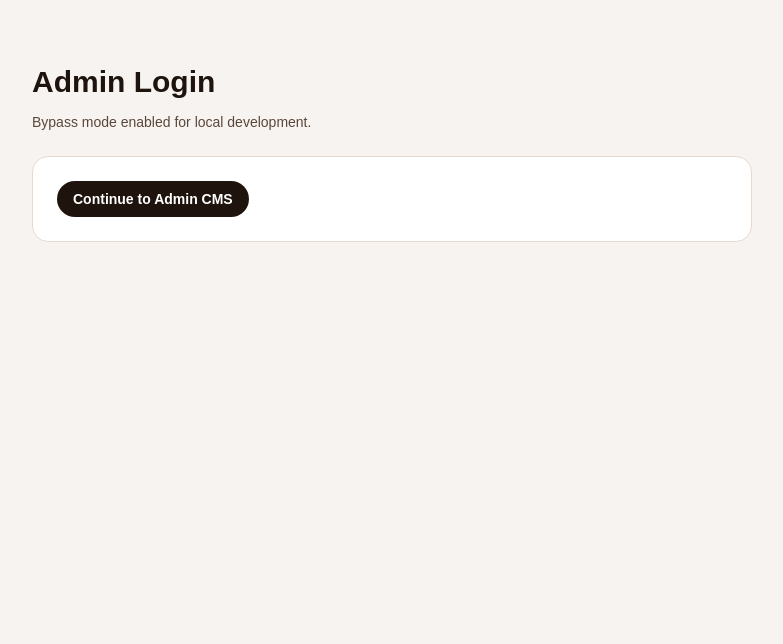
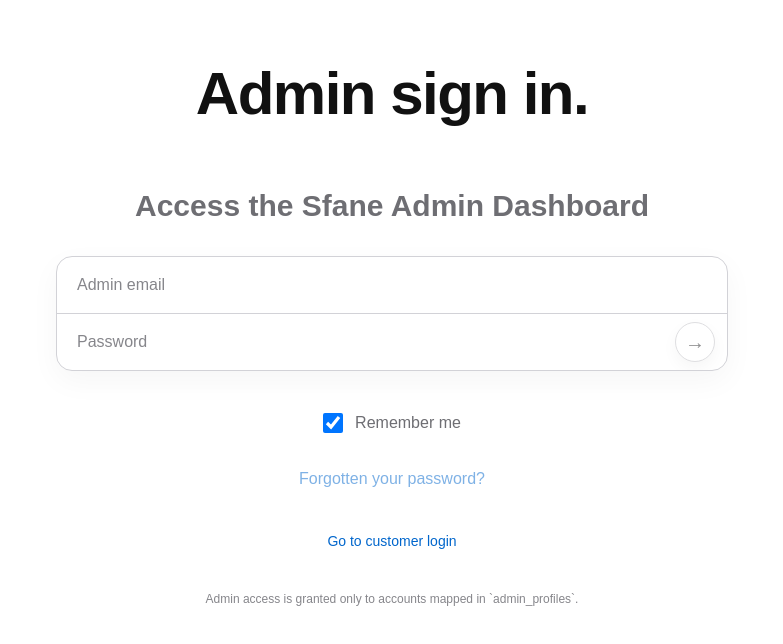
Before and after one commit to manavkapur/sfane, a Next.js app: page /admin/login in a window 1280 px wide. Shown: the top 644 px of the page, without its empty margins (248-1031 px from the left). Built offline with nearby package versions, Linux system fonts and the light colour scheme; no server answers.

Commit message:
admin login working

```diff
--- a/src/app/admin/cms/page.tsx
+++ b/src/app/admin/cms/page.tsx
@@ -153,14 +153,13 @@
 export default function AdminCmsPage() {
   const router = useRouter();
   const supabase = useMemo(() => getSupabaseBrowserClient(), []);
-  const adminBypass = process.env.NODE_ENV !== "production" || process.env.NEXT_PUBLIC_ADMIN_BYPASS === "true";
 
   const [orders, setOrders] = useState<AdminOrder[]>(initialOrders);
   const [products, setProducts] = useState<AdminProduct[]>(initialProducts);
   const [offers, setOffers] = useState<AdminOffer[]>(initialOffers);
   const [coupons, setCoupons] = useState<AdminCoupon[]>(initialCoupons);
 
-  const [sessionReady, setSessionReady] = useState(adminBypass || !supabase);
+  const [sessionReady, setSessionReady] = useState(!supabase);
   const [message, setMessage] = useState<string | null>(null);
 
   const [orderFilter, setOrderFilter] = useState<"ALL" | OrderStatus>("ALL");
@@ -195,16 +194,22 @@
   });
 
   useEffect(() => {
-    if (adminBypass || !supabase) return;
+    if (!supabase) return;
 
-    supabase.auth.getSession().then(({ data }) => {
+    supabase.auth.getSession().then(async ({ data }) => {
       if (!data.session) {
+        router.replace("/admin/login");
+        return;
+      }
+      const { error } = await supabase.functions.invoke("admin-products", { method: "GET" });
+      if (error) {
+        await supabase.auth.signOut();
         router.replace("/admin/login");
         return;
       }
       setSessionReady(true);
     });
-  }, [adminBypass, supabase, router]);
+  }, [supabase, router]);
 
   const visibleOrders = orders.filter((order) => {
     const statusMatch = orderFilter === "ALL" || order.status === orderFilter;
@@ -363,10 +368,9 @@
             </Link>
             <button
               onClick={signOut}
-              disabled={adminBypass}
               className="rounded-full bg-[#1f140d] px-4 py-2 text-sm font-semibold text-white"
             >
-              {adminBypass ? "Bypass active" : "Sign out"}
+              Sign out
             </button>
           </div>
         </header>
--- a/src/app/admin/login/page.tsx
+++ b/src/app/admin/login/page.tsx
@@ -1,102 +1,213 @@
 "use client";
 
-import { useMemo, useState } from "react";
+import Link from "next/link";
+import { useEffect, useMemo, useState } from "react";
 import { useRouter } from "next/navigation";
 import { getSupabaseBrowserClient } from "@/lib/supabase-browser";
 
-async function hasAdminAccess() {
-  const supabase = getSupabaseBrowserClient();
-  if (!supabase) return { ok: false, message: "Missing Supabase env vars." };
+async function verifyAdminAccess(accessToken?: string) {
+  const url = process.env.NEXT_PUBLIC_SUPABASE_URL;
+  const anonKey = process.env.NEXT_PUBLIC_SUPABASE_ANON_KEY;
 
-  const { data: sessionData } = await supabase.auth.getSession();
-  if (!sessionData.session) return { ok: false, message: "Not signed in." };
+  if (!url || !anonKey) return { ok: false, message: "Missing Supabase env vars." };
+  if (!accessToken) return { ok: false, message: "Missing session access token." };
 
-  const { data: fnData, error } = await supabase.functions.invoke("admin-products", { method: "GET" });
-  if (error) return { ok: false, message: error.message };
+  try {
+    const response = await fetch(`${url}/functions/v1/admin-products`, {
+      method: "GET",
+      headers: {
+        Authorization: `Bearer ${accessToken}`,
+        apikey: anonKey,
+      },
+    });
 
-  return { ok: true, message: `Loaded ${fnData?.products?.length ?? 0} products` };
+    if (!response.ok) {
+      let details = "Unknown server error";
+      try {
+        const body = await response.clone().json();
+        details = typeof body?.error === "string" ? body.error : JSON.stringify(body);
+      } catch {
+        details = await response.clone().text();
+      }
+
+      return {
+        ok: false,
+        message: `Admin check failed (${response.status}): ${details}`,
+      };
+    }
+
+    return { ok: true };
+  } catch (error) {
+    const message = error instanceof Error ? error.message : String(error);
+    return { ok: false, message: `Admin check request failed: ${message}` };
+  }
 }
 
 export default function AdminLoginPage() {
   const supabase = useMemo(() => getSupabaseBrowserClient(), []);
   const router = useRouter();
-  const adminBypass = process.env.NODE_ENV !== "production" || process.env.NEXT_PUBLIC_ADMIN_BYPASS === "true";
 
   const [email, setEmail] = useState("");
+  const [password, setPassword] = useState("");
+  const [rememberMe, setRememberMe] = useState(true);
   const [message, setMessage] = useState<string | null>(null);
   const [loading, setLoading] = useState(false);
 
-  if (adminBypass) {
+  useEffect(() => {
+    if (!supabase) return;
+
+    supabase.auth.getSession().then(async ({ data }) => {
+      if (!data.session) return;
+
+      const access = await verifyAdminAccess(data.session.access_token);
+      if (access.ok) {
+        router.replace("/admin/cms");
+      }
+    });
+  }, [supabase, router]);
+
+  const signInAdmin = async () => {
+    if (!supabase || !email.trim() || !password.trim()) return;
+
+    setLoading(true);
+    setMessage(null);
+
+    const { data: signInData, error: signInError } = await supabase.auth.signInWithPassword({
+      email: email.trim(),
+      password: password.trim(),
+    });
+
+    if (signInError) {
+      setMessage(signInError.message);
+      setLoading(false);
+      return;
+    }
+
+    const freshToken =
+      signInData.session?.access_token ||
+      (await supabase.auth.getSession()).data.session?.access_token;
+
+    const access = await verifyAdminAccess(freshToken);
+
+    if (!access.ok) {
+      await supabase.auth.signOut();
+      setMessage(access.message);
+      setLoading(false);
+      return;
+    }
+
+    router.replace("/admin/cms");
+  };
+
+  const helpAction = async () => {
+    if (!supabase || !email.trim()) return;
+
+    setLoading(true);
+    setMessage(null);
+
+    const { error } = await supabase.auth.resetPasswordForEmail(email.trim(), {
+      redirectTo: `${window.location.origin}/reset-password`,
+    });
+
+    if (error) {
+      setMessage(error.message);
+      setLoading(false);
+      return;
+    }
+
+    setMessage("Password reset link sent to your email.");
+    setLoading(false);
+  };
+
+  if (!supabase) {
     return (
-      <main className="mx-auto max-w-3xl px-6 py-16">
-        <h1 className="text-3xl font-semibold text-[#1f140d]">Admin Login</h1>
-        <p className="mt-3 text-sm text-[#5b4739]">Bypass mode enabled for local development.</p>
-        <div className="mt-6 rounded-2xl border border-[#e8d9cf] bg-white p-6">
-          <button
-            onClick={() => router.push("/admin/cms")}
-            className="rounded-full bg-[#1f140d] px-4 py-2 text-sm font-semibold text-white"
-          >
-            Continue to Admin CMS
-          </button>
+      <main className="min-h-screen bg-white text-[#111111]">
+        <div className="mx-auto max-w-3xl px-6 py-16">
+          <p className="rounded-2xl border border-dashed border-[#d2d2d7] bg-white p-6 text-sm text-[#6e6e73]">
+            Missing Supabase env vars. Set `NEXT_PUBLIC_SUPABASE_URL` and `NEXT_PUBLIC_SUPABASE_ANON_KEY`.
+          </p>
         </div>
       </main>
     );
   }
 
-  const sendLink = async () => {
-    if (!supabase || !email) return;
-    setLoading(true);
-    const { error } = await supabase.auth.signInWithOtp({
-      email,
-      options: { emailRedirectTo: `${window.location.origin}/admin/login` },
-    });
-    setMessage(error ? error.message : "Check your email for admin sign-in link.");
-    setLoading(false);
-  };
+  return (
+    <main className="min-h-screen bg-white text-[#111111]">
+      <div className="mx-auto max-w-4xl px-6 pb-24 pt-16">
+        <h1 className="text-center text-5xl font-semibold tracking-tight md:text-6xl">Admin sign in.</h1>
 
-  const verifyAdmin = async () => {
-    setLoading(true);
-    const result = await hasAdminAccess();
-    if (result.ok) {
-      router.replace("/admin/cms");
-      return;
-    }
-    setMessage(result.message);
-    setLoading(false);
-  };
+        <h2 className="mt-16 text-center text-2xl font-semibold text-[#6e6e73] md:text-3xl">
+          Access the Sfane Admin Dashboard
+        </h2>
 
-  return (
-    <main className="mx-auto max-w-3xl px-6 py-16">
-      <h1 className="text-3xl font-semibold text-[#1f140d]">Admin Login</h1>
-      <p className="mt-3 text-sm text-[#5b4739]">Sign in and validate admin role.</p>
-
-      <div className="mt-6 rounded-2xl border border-[#e8d9cf] bg-white p-6">
+        <div className="mx-auto mt-8 w-full max-w-2xl">
+          <div className="overflow-hidden rounded-2xl border border-[#d2d2d7] bg-white shadow-[0_10px_30px_rgba(0,0,0,0.04)]">
+            <div className="relative">
               <input
                 type="email"
                 value={email}
                 onChange={(event) => setEmail(event.target.value)}
-          placeholder="admin@example.com"
-          className="w-full rounded-full border border-[#d8c2b1] px-4 py-2 text-sm"
+                placeholder="Admin email"
+                className="w-full px-5 py-4 text-base placeholder:text-[#86868b] outline-none"
+              />
+            </div>
+
+            <div className="h-px bg-[#d2d2d7]" />
+
+            <div className="relative">
+              <input
+                type="password"
+                value={password}
+                onChange={(event) => setPassword(event.target.value)}
+                placeholder="Password"
+                className="w-full px-5 py-4 pr-16 text-base placeholder:text-[#86868b] outline-none disabled:bg-[#fafafa] disabled:text-[#86868b]"
               />
 
-        <div className="mt-4 flex flex-wrap gap-3">
               <button
-            onClick={sendLink}
-            disabled={loading}
-            className="rounded-full bg-[#1f140d] px-4 py-2 text-sm font-semibold text-white disabled:opacity-60"
+                type="button"
+                aria-label="Sign in as admin"
+                onClick={signInAdmin}
+                disabled={loading || !email.trim() || !password.trim()}
+                className="absolute right-3 top-1/2 grid h-10 w-10 -translate-y-1/2 place-items-center rounded-full border border-[#bdbdc2] bg-white text-[#1d1d1f] shadow-[0_6px_16px_rgba(0,0,0,0.08)] transition hover:bg-[#f5f5f7] disabled:opacity-50"
               >
-            Send magic link
+                <span className="text-xl leading-none">→</span>
               </button>
+            </div>
+          </div>
+
+          <label className="mt-10 flex items-center justify-center gap-3 text-base text-[#6e6e73]">
+            <input
+              type="checkbox"
+              checked={rememberMe}
+              onChange={(e) => setRememberMe(e.target.checked)}
+              className="h-5 w-5 rounded border-[#bdbdc2]"
+            />
+            Remember me
+          </label>
+
+          <div className="mt-8 text-center">
             <button
-            onClick={verifyAdmin}
-            disabled={loading}
-            className="rounded-full border border-[#d8c2b1] px-4 py-2 text-sm font-semibold text-[#6a4b36] disabled:opacity-60"
+              type="button"
+              onClick={helpAction}
+              disabled={loading || !email.trim()}
+              className="text-base font-medium text-[#0066cc] hover:underline disabled:opacity-50"
             >
-            Verify admin access
+              Forgotten your password?
             </button>
           </div>
 
-        {message ? <p className="mt-3 text-sm text-[#6a4b36]">{message}</p> : null}
+          <div className="mt-10 text-center text-sm text-[#6e6e73]">
+            <Link href="/login?redirect=/admin/login" className="text-[#0066cc] hover:underline">
+              Go to customer login
+            </Link>
+          </div>
+
+          {message ? <p className="mt-6 text-center text-sm text-[#6e6e73]">{message}</p> : null}
+
+          <p className="mt-10 text-center text-xs text-[#86868b]">
+            Admin access is granted only to accounts mapped in `admin_profiles`.
+          </p>
+        </div>
       </div>
     </main>
   );
--- a/src/app/admin/products/page.tsx
+++ b/src/app/admin/products/page.tsx
@@ -17,10 +17,9 @@
 export default function AdminProductsPage() {
   const supabase = useMemo(() => getSupabaseBrowserClient(), []);
   const router = useRouter();
-  const adminBypass = process.env.NODE_ENV !== "production" || process.env.NEXT_PUBLIC_ADMIN_BYPASS === "true";
 
   const [products, setProducts] = useState<AdminProduct[]>([]);
-  const [loading, setLoading] = useState(Boolean(supabase) && !adminBypass);
+  const [loading, setLoading] = useState(Boolean(supabase));
   const [message, setMessage] = useState<string | null>(null);
 
   const [name, setName] = useState("");
@@ -46,8 +45,6 @@
       return;
     }
 
-    if (adminBypass) return;
-
     supabase.auth.getSession().then(async ({ data: sessionData }) => {
       if (!sessionData.session) {
         router.replace("/admin/login");
@@ -65,7 +62,7 @@
       setProducts((data?.products as AdminProduct[]) ?? []);
       setLoading(false);
     });
-  }, [adminBypass, supabase, router]);
+  }, [supabase, router]);
 
   const createProduct = async () => {
     if (!supabase) return;
@@ -183,8 +180,6 @@
         </button>
       </section>
 
-      {adminBypass ? <p className="mt-4 text-sm text-[#6a4b36]">Bypass mode enabled for local development.</p> : null}
-
       <section className="mt-6 space-y-3">
         {loading ? <p className="text-sm text-[#5b4739]">Loading products...</p> : null}
 
--- a/src/components/site-header.tsx
+++ b/src/components/site-header.tsx
@@ -99,9 +99,6 @@
             <Link href={authHref} className="text-xs font-semibold uppercase tracking-[0.08em] text-slate-700">
               {authLabel}
             </Link>
-            <Link href="/admin/login" className="text-xs font-semibold uppercase tracking-[0.08em] text-slate-700">
-              Admin
-            </Link>
             <Link href="/cart" className="relative text-slate-700 transition-colors hover:text-slate-900">
               <BagIcon className="h-4 w-4" />
               <span className="absolute -right-1.5 -top-1.5 flex h-4 w-4 items-center justify-center rounded-full bg-slate-900 text-[10px] text-white">
```
Lines whose indentation alone changed are shown as unchanged.
